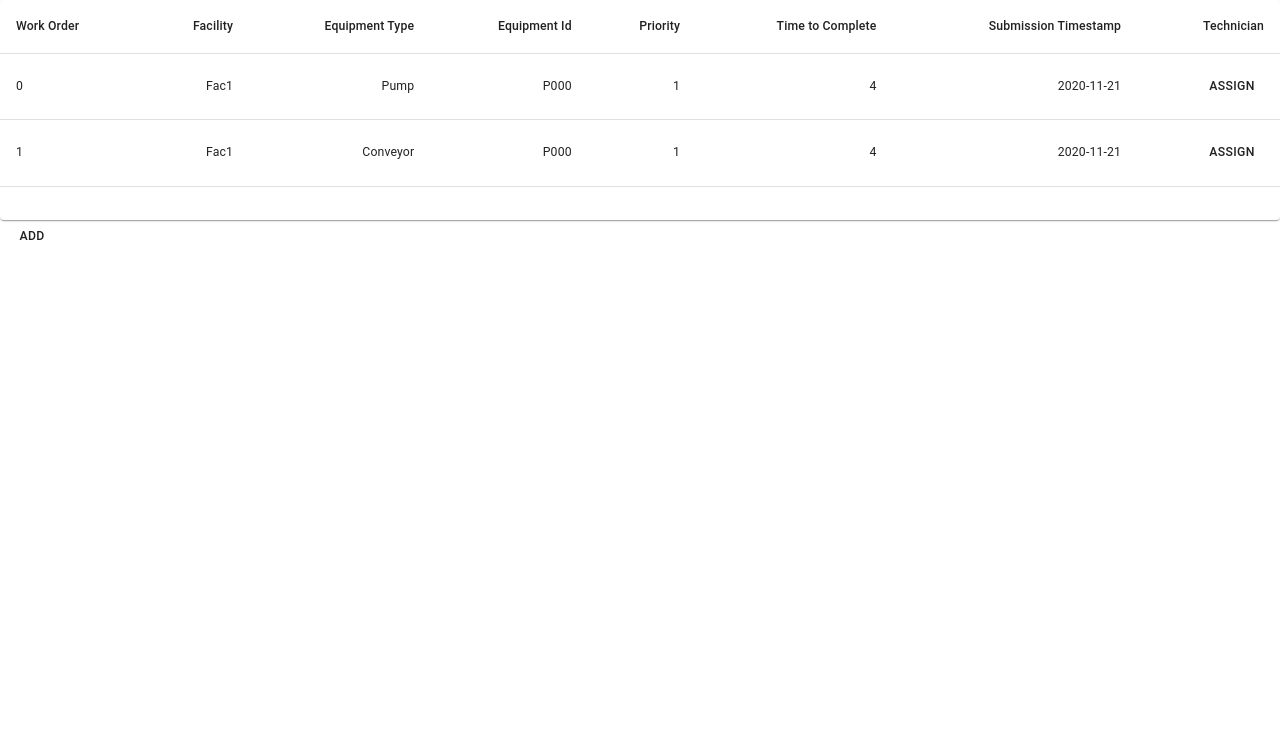
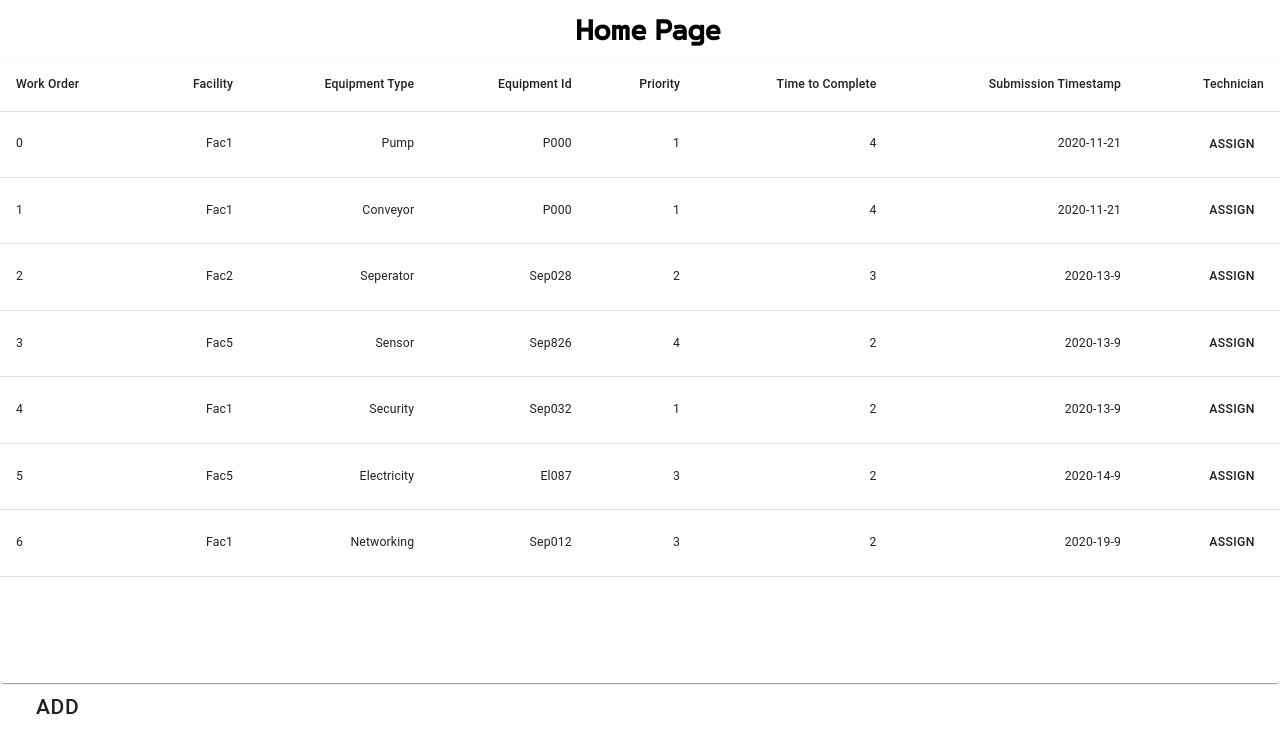
Before and after one commit to jojo787898/work-ui, a React (Vite) app: page / in a window 1280 px wide. Shown: the top 752 px of the page. Built offline with nearby package versions, Linux system fonts and the light colour scheme; the HTML template or start-up script is replaced by a standard one.

Commit message:
add-time

```diff
--- a/src/Assign.js
+++ b/src/Assign.js
@@ -27,7 +27,7 @@ export default class Assign extends React.Component {
     }
 
     renderTechnician(tech, equipment) {
-        if (tech.equipment.toLowerCase() == equipment.toLowerCase()) {
+        if (tech.equipment.includes(equipment.toLowerCase())) {
             return (
                 <MenuItem value={tech.name}>{tech.name}</MenuItem>
             );
@@ -35,16 +35,33 @@ export default class Assign extends React.Component {
     }
 
     handleClick = async (event) => {
-        var {schedule, workOrder} = this.state
+        var {schedule, workOrder, technicians} = this.state
+        var techIndex;
+        technicians.map(tech => tech.name == this.state.techAssign ?
+            techIndex = technicians.indexOf(tech) : null);
+        if (technicians[techIndex].hourStart + schedule[workOrder].timeComplete <= technicians[techIndex].hourEnd) {
+            technicians[techIndex].hourStart += schedule[workOrder].timeComplete
             schedule[workOrder].technician = this.state.techAssign
-        this.setState({schedule})
+            schedule[workOrder].status = "on going"
+            this.setState({schedule, technicians})
             this.props.history.push({
                 pathname: "/workerPage",
                 state: {
                     schedule: schedule,
-                technician: schedule[workOrder].technician
+                    technician: schedule[workOrder].technician,
+                    technicians: technicians
                 },
             });
+        } else {
+            this.props.history.push({
+                pathname: "/",
+                state: {
+                    schedule: schedule,
+                    technicians: technicians
+                },
+            });
+        }
+
     }
 
     render() {
--- a/src/HomePage.js
+++ b/src/HomePage.js
@@ -42,17 +42,119 @@ export default class HomePage extends React.Component {
                 timeComplete : 4,
                 status : "open",
                 },
+                {
+                workOrder : 2,
+                facility : "Fac2",
+                equipment : "Seperator",
+                equipmentId : "Sep028",
+                priority : 2,
+                submission : "2020-13-9",
+                timeComplete : 3,
+                status : "open",
+                },
+                {
+                    workOrder : 3,
+                    facility : "Fac5",
+                    equipment : "Sensor",
+                    equipmentId : "Sep826",
+                    priority : 4,
+                    submission : "2020-13-9",
+                    timeComplete : 2,
+                    status : "open",
+                },
+                {
+                    workOrder : 4,
+                    facility : "Fac1",
+                    equipment : "Security",
+                    equipmentId : "Sep032",
+                    priority : 1,
+                    submission : "2020-13-9",
+                    timeComplete : 2,
+                    status : "open",
+                },
+                {
+                    workOrder : 5,
+                    facility : "Fac5",
+                    equipment : "Electricity",
+                    equipmentId : "El087",
+                    priority : 3,
+                    submission : "2020-14-9",
+                    timeComplete : 2,
+                    status : "open",
+                },
+                {
+                    workOrder : 6,
+                    facility : "Fac1",
+                    equipment : "Networking",
+                    equipmentId : "Sep012",
+                    priority : 3,
+                    submission : "2020-19-9",
+                    timeComplete : 2,
+                    status : "open",
+                },
             ] : props.location.state.schedule,
-            technicians : [
+            technicians : !props.location.state ? [
                 {
                     name : "Bob",
-                    equipment :"Pump"
+                    equipment :["sensor","security","pump"],
+                    hourStart: 9,
+                    hourEnd: 16
                 },
                 {
-                    name : "Sam",
-                    equipment : "Conveyor"
-                }
-            ]
+                    name : "Sally",
+                    equipment : ["pump","hvac"],
+                    hourStart: 3,
+                    hourEnd: 13
+                },
+                {
+                    name : "Marcus",
+                    equipment : ["vehicle"],
+                    hourStart: 6,
+                    hourEnd: 19
+                },
+                {
+                    name : "Jackie",
+                    equipment : ["conveyor","seperator"],
+                    hourStart: 8,
+                    hourEnd: 11
+                },
+                {
+                    name : "Jacob",
+                    equipment : ["compressor","electricity"],
+                    hourStart: 2,
+                    hourEnd: 9
+                },
+                {
+                    name : "Lilly",
+                    equipment : ["sensor","security","networking"],
+                    hourStart: 10,
+                    hourEnd: 14
+                },
+                {
+                    name : "Mohammed",
+                    equipment : ["pump","hvac"],
+                    hourStart: 7,
+                    hourEnd: 12
+                },
+                {
+                    name : "Celeste",
+                    equipment : ["vehicle"],
+                    hourStart: 11,
+                    hourEnd: 16
+                },
+                {
+                    name : "Andrew",
+                    equipment : ["conveyor","seperator"],
+                    hourStart: 11,
+                    hourEnd: 19
+                },
+                {
+                    name : "Anh",
+                    equipment : ["compressor","electricity"],
+                    hourStart: 7,
+                    hourEnd: 13
+                },
+            ] :props.location.state.technicians
         }
     }
 
@@ -102,7 +204,8 @@ export default class HomePage extends React.Component {
         this.props.history.push({
             pathname: "/insert",
             state: {
-                schedule: this.state.schedule ,
+                schedule: this.state.schedule,
+                technicians: this.state.technicians
             },
         });
     }
@@ -110,6 +213,7 @@ export default class HomePage extends React.Component {
     render() {
         return (
             <form className="homePage" style={{backgroundColor:"white"}}>
+                <h1 style={{marginLeft: "45%"}}> Home Page </h1>
             <TableContainer component={Paper}>
                 <Table>
                     <TableHead>
@@ -129,7 +233,7 @@ export default class HomePage extends React.Component {
                     </TableBody>
                 </Table>
             </TableContainer>
-            <Button onClick={this.handleClick}>
+            <Button onClick={this.handleClick} style={{marginLeft: "2%", fontSize: "150%"}}>
                 Add
             </Button>
             </form>
--- a/src/Insert.js
+++ b/src/Insert.js
@@ -1,5 +1,5 @@
 import React from 'react'
-import { Grid, Paper, TextField } from "@material-ui/core";
+import { Grid, Paper, TextField, InputLabel } from "@material-ui/core";
 import moment from "moment"
 
 export default class Insert extends React.Component {
@@ -12,6 +12,7 @@ export default class Insert extends React.Component {
             equipmentId:"",
             priority:0,
             timeComplete:0,
+            technicians : props.location.state.technicians
         };
     }
 
@@ -36,58 +37,59 @@ export default class Insert extends React.Component {
             pathname: "/",
             state: {
                 schedule: schedule,
+                technicians: this.state.technicians
             },
         });
     }
 
     render() {
         return (
-            <Paper>
+            <Paper >
                 <Grid>
+                    <InputLabel style={{fontSize:"150%"}}>Facility</InputLabel>
                     <TextField
                     required
                     id="facility"
-                    label="Facility"
                     InputProps={{ disableUnderline: false }}
                     InputLabelProps={{ shrink: true }}
                     onChange={this.handleChange("facility")}
                     />
                 </Grid>
                 <Grid>
+                    <InputLabel style={{fontSize:"150%"}}>Equipment</InputLabel>
                     <TextField
                     required
-                    id="Equipment"
-                    label="Equipment"
+                    id="equipment"
                     InputProps={{ disableUnderline: false }}
                     InputLabelProps={{ shrink: true }}
                     onChange={this.handleChange("equipment")}
                     />
                 </Grid>
                 <Grid>
+                    <InputLabel style={{fontSize:"150%"}}>Equipment Id</InputLabel>
                     <TextField
                     required
                     id="EquipmentId"
-                    label="Equipment Id"
                     InputProps={{ disableUnderline: false }}
                     InputLabelProps={{ shrink: true }}
                     onChange={this.handleChange("equipmentId")}
                     />
                 </Grid>
                 <Grid>
+                    <InputLabel style={{fontSize:"150%"}}>Priority</InputLabel>
                     <TextField
                     required
-                    id="Priority"
-                    label="Priority"
+                    id="priority"
                     InputProps={{ disableUnderline: false }}
                     InputLabelProps={{ shrink: true }}
                     onChange={this.handleChange("priority")}
                     />
                 </Grid>
                 <Grid>
+                    <InputLabel style={{fontSize:"150%"}}>Time to Complete</InputLabel>
                     <TextField
                     required
                     id="timeComplete"
-                    label="Time to Complete"
                     InputProps={{ disableUnderline: false }}
                     InputLabelProps={{ shrink: true }}
                     onChange={this.handleChange("timeComplete")}
--- a/src/WorkerPage.js
+++ b/src/WorkerPage.js
@@ -21,7 +21,8 @@ export default class WorkerPage extends React.Component {
         super(props);
         this.state={
             schedule: props.location.state.schedule,
-            technician: props.location.state.technician
+            technician: props.location.state.technician,
+            technicians: props.location.state.technicians
         };
     }
 
@@ -61,7 +62,6 @@ export default class WorkerPage extends React.Component {
     renderSchedule() {
         const {schedule} = this.state
         if (schedule) {
-            console.log(schedule)
             return (
                 schedule.map(work => work.technician == this.state.technician ?
                     this.renderWork(work) : null)
@@ -70,7 +70,7 @@ export default class WorkerPage extends React.Component {
     }
 
     render() {
-
+        console.log(this.state.technicians)
         return(
             <form className="workerPage" style={{backgroundColor:"white"}}>
             <TableContainer component={Paper}>
```
Lines whose indentation alone changed are shown as unchanged.
